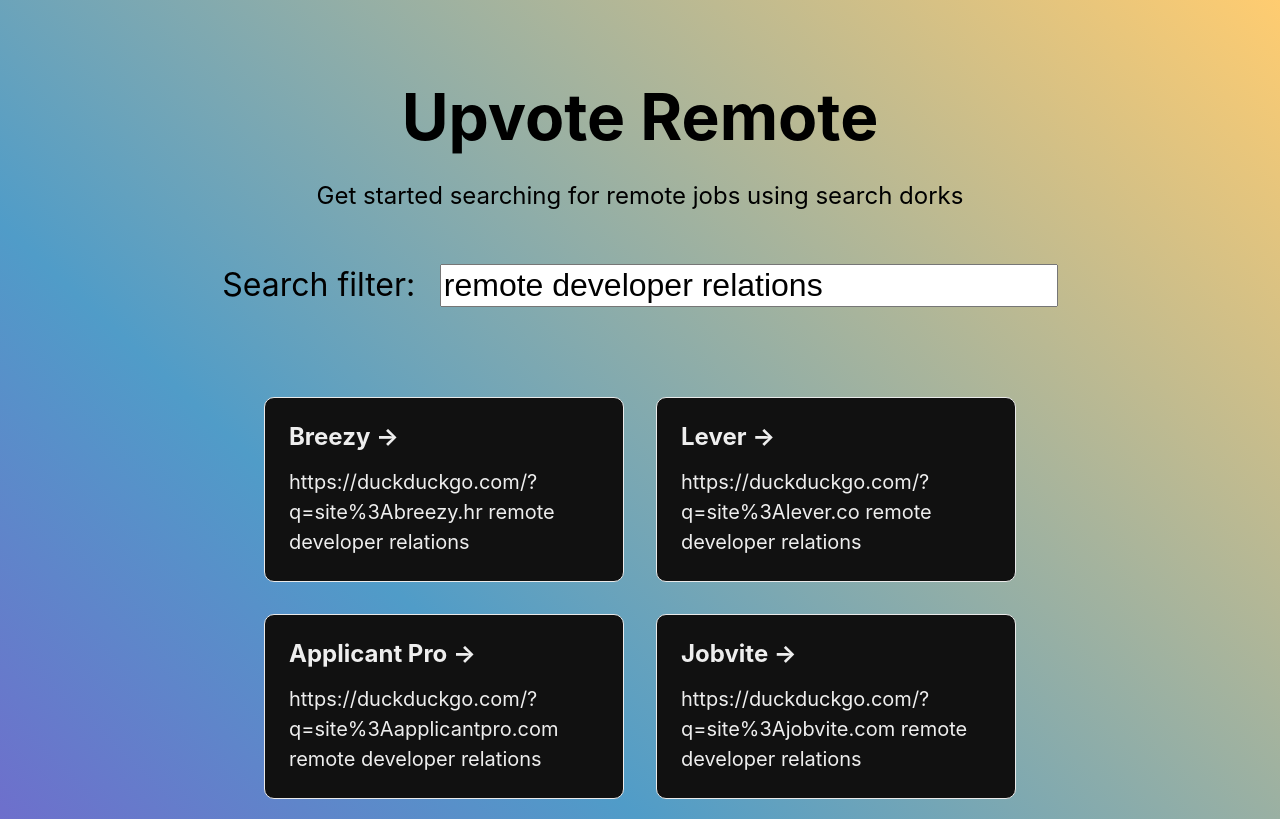
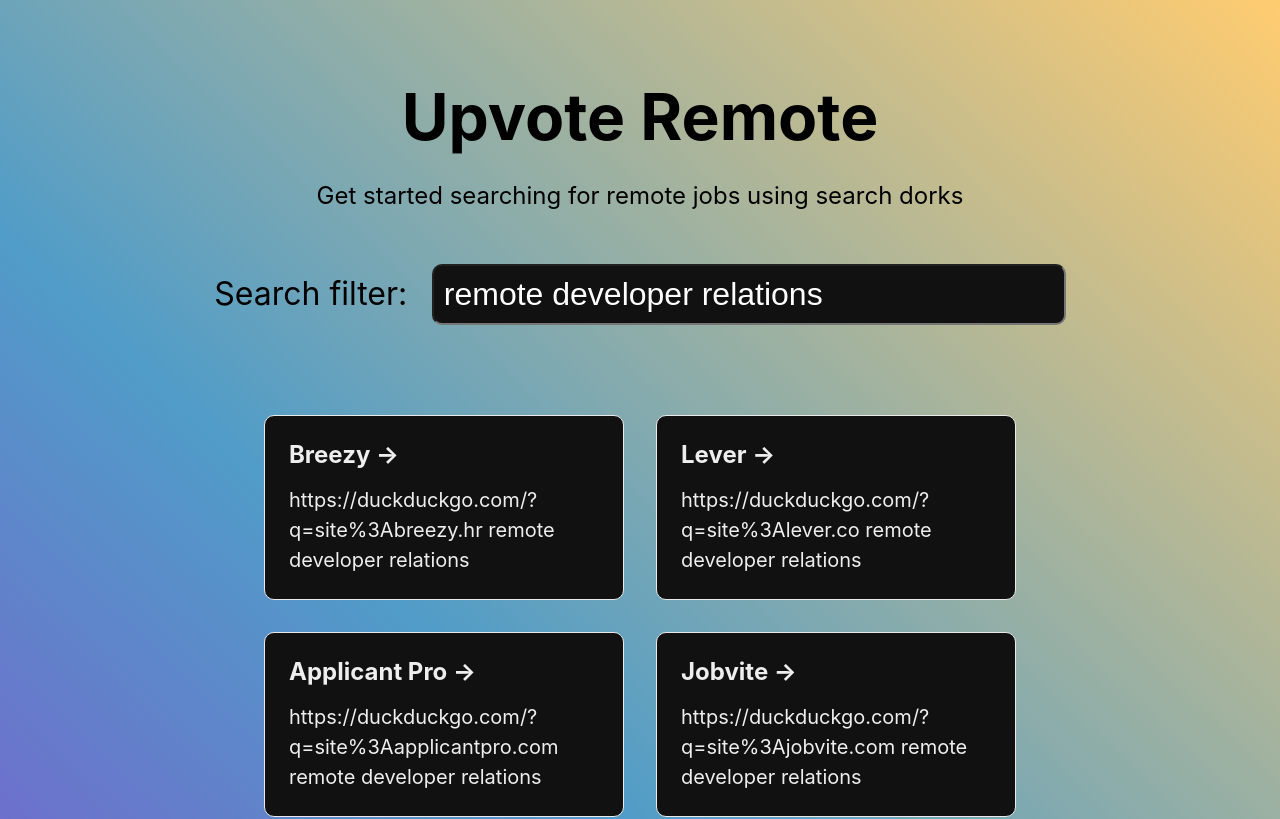
Before and after one commit to bennett-elder/upvoteremote, a Next.js app: page / in a window 1280 px wide. Shown: the top 819 px of the page. Built offline with nearby package versions, Linux system fonts and the light colour scheme.

Commit message:
Style input.searchFilter

```diff
--- a/styles/Home.module.css
+++ b/styles/Home.module.css
@@ -76,6 +76,13 @@
   margin: 10px;
 }
 
+input.searchFilter {
+  color: white;
+  background: #111;
+  border-radius: 10px;
+  padding: 10px;
+}
+
 .grid {
   display: flex;
   align-items: center;
```
